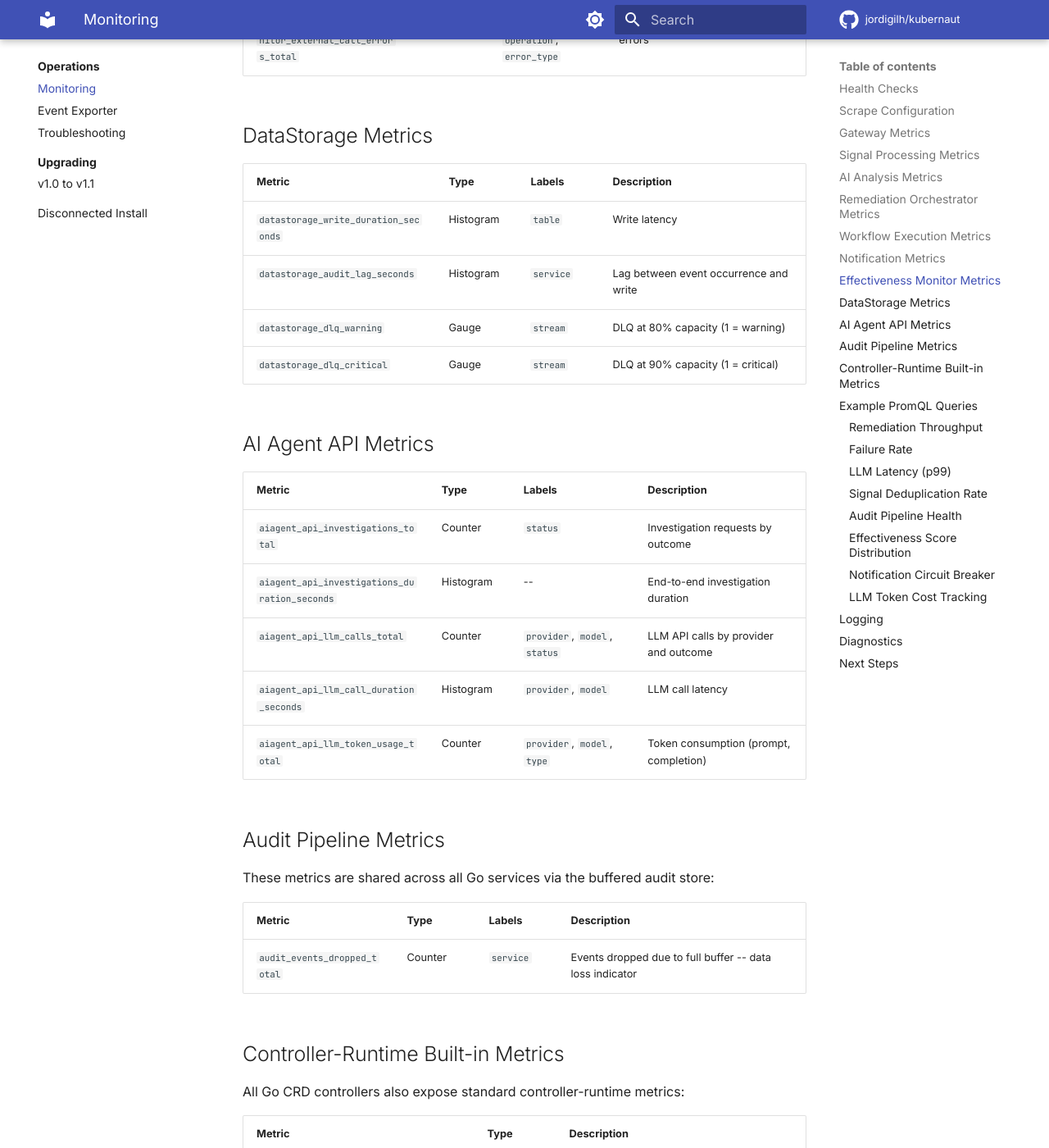
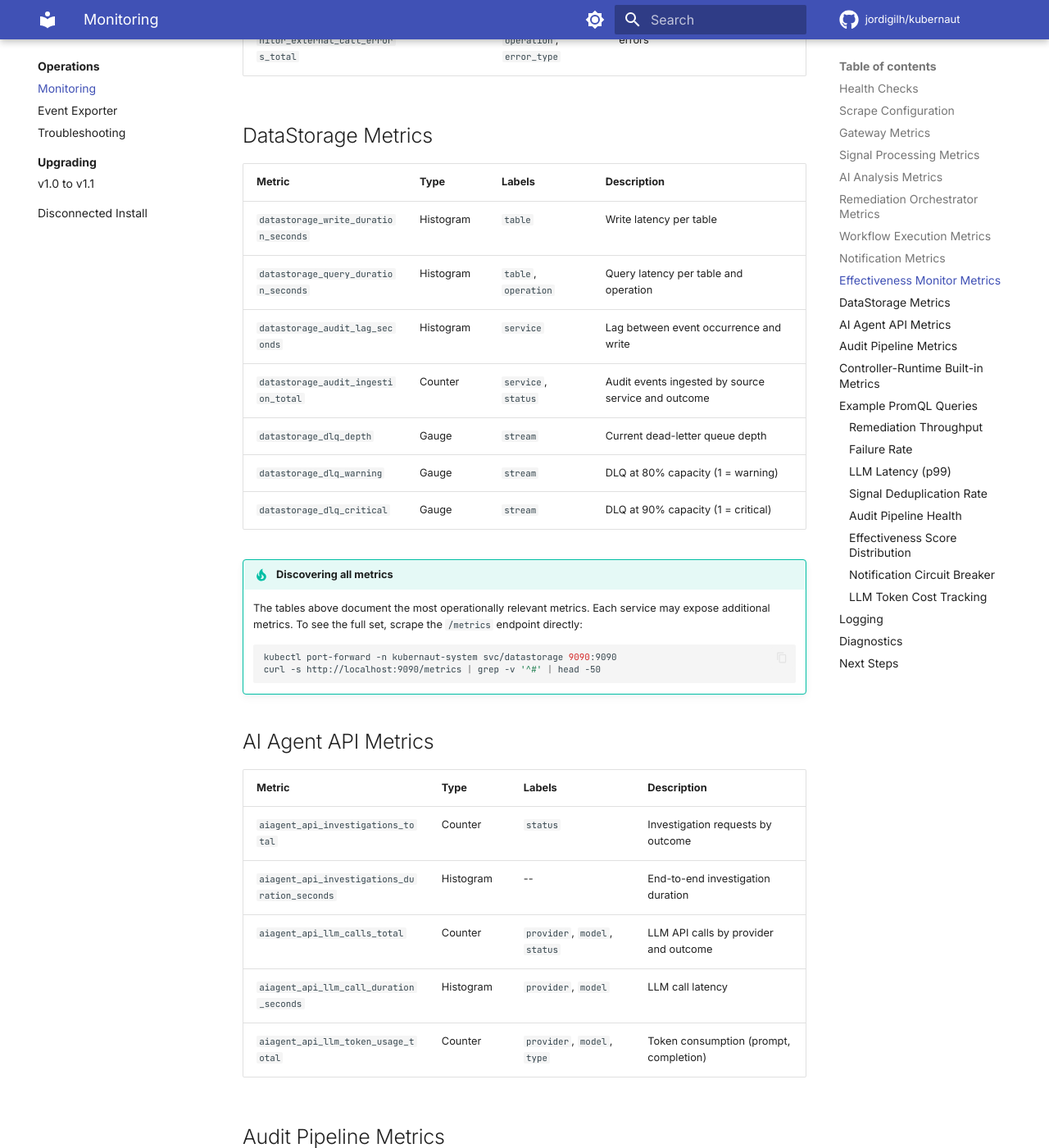
Before and after one commit to jordigilh/kubernaut-docs, an MkDocs documentation site: the page built from docs/operations/monitoring.md, in a window 1280 px wide and 1400 px high, scrolled down 4742 px. Shown: the whole window at 82% size. Built offline with MkDocs 1.6.1 and Material for MkDocs 9.7.7, drawn with Linux system fonts in a browser that asks for light colours; comment, search, counter and statistics services are not loaded; the version menu is left out.

Commit message:
docs: fix audit event naming, expand DataStorage metrics
- workflow-execution.md: fix event names to use hierarchical prefixed
  form (workflowexecution.selection.completed, workflowexecution.
  execution.started) matching all other docs and the source code
- monitoring.md: add missing DataStorage metrics — query_duration,
  audit_ingestion_total, dlq_depth — and a tip for discovering the
  full metric set via /metrics endpoint

Closes #54, closes #56

Made-with: Cursor

````diff
--- a/docs/operations/monitoring.md
+++ b/docs/operations/monitoring.md
@@ -111,10 +111,21 @@ scrape_configs:
 
 | Metric | Type | Labels | Description |
 |---|---|---|---|
-| `datastorage_write_duration_seconds` | Histogram | `table` | Write latency |
+| `datastorage_write_duration_seconds` | Histogram | `table` | Write latency per table |
+| `datastorage_query_duration_seconds` | Histogram | `table`, `operation` | Query latency per table and operation |
 | `datastorage_audit_lag_seconds` | Histogram | `service` | Lag between event occurrence and write |
+| `datastorage_audit_ingestion_total` | Counter | `service`, `status` | Audit events ingested by source service and outcome |
+| `datastorage_dlq_depth` | Gauge | `stream` | Current dead-letter queue depth |
 | `datastorage_dlq_warning` | Gauge | `stream` | DLQ at 80% capacity (1 = warning) |
 | `datastorage_dlq_critical` | Gauge | `stream` | DLQ at 90% capacity (1 = critical) |
+
+!!! tip "Discovering all metrics"
+    The tables above document the most operationally relevant metrics. Each service may expose additional metrics. To see the full set, scrape the `/metrics` endpoint directly:
+
+    ```bash
+    kubectl port-forward -n kubernaut-system svc/datastorage 9090:9090
+    curl -s http://localhost:9090/metrics | grep -v '^#' | head -50
+    ```
 
 ## AI Agent API Metrics
 
````
Also changed, not shown: docs/architecture/workflow-execution.md (+2 -2 lines).
